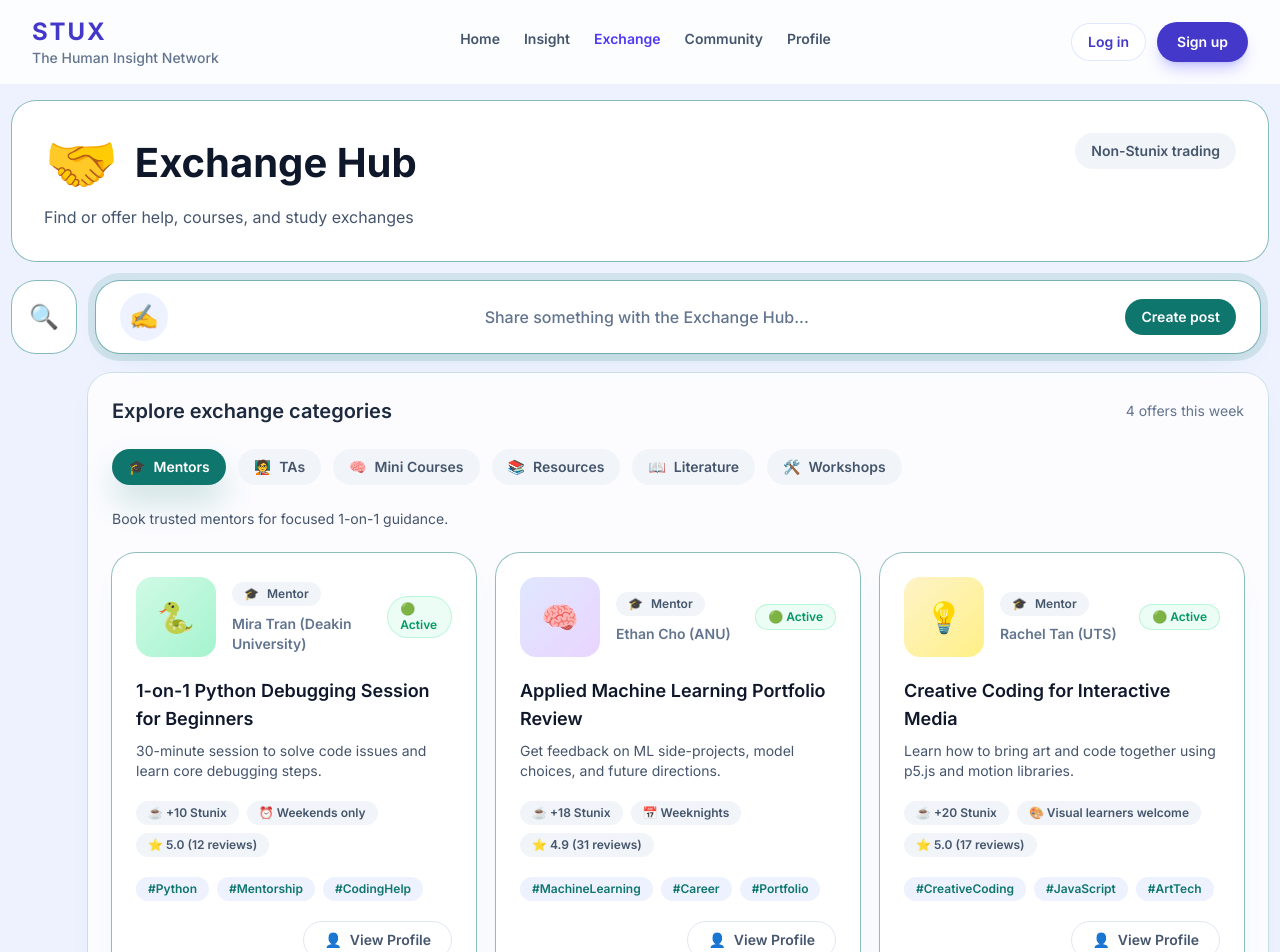
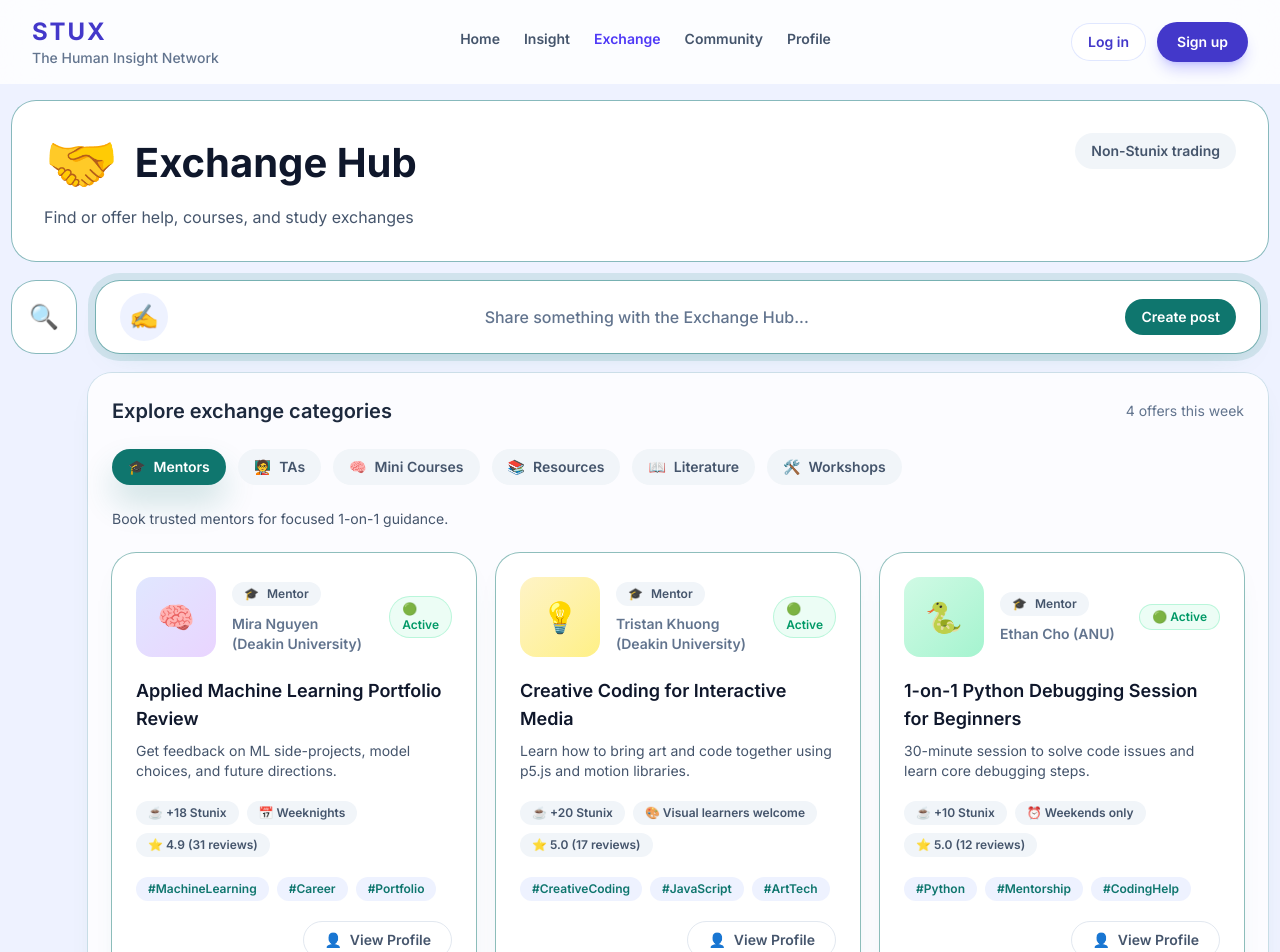
Before and after one commit to triek/stu-x, a Vue app: page /exchange in a window 1280 px wide. Shown: the top 952 px of the page. Built offline with nearby package versions, Linux system fonts and the light colour scheme.

Commit message:
edited the post details

```diff
--- a/src/components/PillarLayout.vue
+++ b/src/components/PillarLayout.vue
@@ -375,7 +375,7 @@ const submitForm = () => {
     <!-- Side bar -->
     <div
       :class="[
-        'grid gap-3',
+        'grid gap-3 items-start',
         sidebarExpanded
           ? 'lg:grid-cols-[minmax(0,_260px)_1fr]'
           : 'lg:grid-cols-[max-content_1fr]'
@@ -425,12 +425,28 @@ const submitForm = () => {
         <!-- Feed -->
         <div class="grid gap-3">
           <slot name="feed" :items="filteredFeed" :accent="accentColor" :filters="activeFilters">
-            <p
-              v-if="!filteredFeed.length"
-              class="rounded-3xl border border-dashed border-slate-200 px-6 py-12 text-center text-sm font-semibold text-slate-500"
-            >
-              No posts match the current filters. Try adjusting your search or tags.
-            </p>
+            <!-- No item in category -->
+            <div
+              class="grid gap-6 rounded-3xl bg-white/80 p-6 shadow-panel ring-1"
+              :style="{ '--tw-ring-color': `var(--pillar-ring-soft)` }">
+              <div
+                v-if="!filteredFeed.length"
+                class="flex flex-col items-center justify-center gap-3 rounded-3xl border border-dashed border-slate-300 bg-white/60 p-10 text-center text-slate-500">
+                <span class="text-4xl">🛎️</span>
+
+                <p class="text-base font-semibold">No posts match the current filters</p>
+                <p class="text-sm text-slate-500">Try adjusting your search or be the first to create a post and earn Stunix from the community.</p>
+
+                <!-- Create post button -->
+                <button
+                  type="button"
+                  class="inline-flex items-center gap-2 rounded-full px-5 py-2 text-sm font-semibold text-white shadow-lg transition-transform hover:-translate-y-0.5"
+                  :style="{ backgroundColor: accentColor, boxShadow: `0 18px 32px ${accent}35` }">
+                  ➕ Create Offer
+                </button>
+              </div>
+            </div>
+
             <article
               v-for="item in filteredFeed"
               :key="item.title ?? item.id"
--- a/src/data/exchangePosts.js
+++ b/src/data/exchangePosts.js
@@ -1,27 +1,11 @@
 export const exchangePosts = [
   // 🎓 Mentors
   {
-    id: 'mira-tran-mentor',
-    category: 'mentors',
-    image: { emoji: '🐍', gradient: 'from-emerald-100 to-emerald-200' },
-    type: { icon: '🎓', label: 'Mentor' },
-    name: 'Mira Tran (Deakin University)',
-    title: '1-on-1 Python Debugging Session for Beginners',
-    summary: '30-minute session to solve code issues and learn core debugging steps.',
-    details: ['☕ +10 Stunix', '⏰ Weekends only', '⭐ 5.0 (12 reviews)'],
-    tags: ['Python', 'Mentorship', 'CodingHelp'],
-    actions: [
-      { icon: '👤', label: 'View Profile' },
-      { icon: '🤝', label: 'Request Session', highlight: true },
-    ],
-    status: 'active',
-  },
-  {
-    id: 'ethan-cho-mentor',
+    id: 'mira-nguyen-mentor',
     category: 'mentors',
     image: { emoji: '🧠', gradient: 'from-indigo-100 to-purple-200' },
     type: { icon: '🎓', label: 'Mentor' },
-    name: 'Ethan Cho (ANU)',
+    name: 'Mira Nguyen (Deakin University)',
     title: 'Applied Machine Learning Portfolio Review',
     summary: 'Get feedback on ML side-projects, model choices, and future directions.',
     details: ['☕ +18 Stunix', '📅 Weeknights', '⭐ 4.9 (31 reviews)'],
@@ -33,15 +17,31 @@ export const exchangePosts = [
     status: 'active',
   },
   {
-    id: 'rachel-tan-mentor',
+    id: 'tristan-khuong-mentor',
     category: 'mentors',
     image: { emoji: '💡', gradient: 'from-amber-100 to-yellow-200' },
     type: { icon: '🎓', label: 'Mentor' },
-    name: 'Rachel Tan (UTS)',
+    name: 'Tristan Khuong (Deakin University)',
     title: 'Creative Coding for Interactive Media',
     summary: 'Learn how to bring art and code together using p5.js and motion libraries.',
     details: ['☕ +20 Stunix', '🎨 Visual learners welcome', '⭐ 5.0 (17 reviews)'],
     tags: ['CreativeCoding', 'JavaScript', 'ArtTech'],
+    actions: [
+      { icon: '👤', label: 'View Profile' },
+      { icon: '🤝', label: 'Request Session', highlight: true },
+    ],
+    status: 'active',
+  },
+  {
+    id: 'ethan-cho-mentor',
+    category: 'mentors',
+    image: { emoji: '🐍', gradient: 'from-emerald-100 to-emerald-200' },
+    type: { icon: '🎓', label: 'Mentor' },
+    name: 'Ethan Cho (ANU)',
+    title: '1-on-1 Python Debugging Session for Beginners',
+    summary: '30-minute session to solve code issues and learn core debugging steps.',
+    details: ['☕ +10 Stunix', '⏰ Weekends only', '⭐ 5.0 (12 reviews)'],
+    tags: ['Python', 'Mentorship', 'CodingHelp'],
     actions: [
       { icon: '👤', label: 'View Profile' },
       { icon: '🤝', label: 'Request Session', highlight: true },
--- a/src/data/insightDiscussions.js
+++ b/src/data/insightDiscussions.js
@@ -10,7 +10,7 @@ export const insightDiscussions = {
       answers: [
         {
           id: 'answer-1',
-          author: 'Mira Tran',
+          author: 'Aline Tran',
           role: 'Host · Deakin University',
           timeAgo: '1h ago',
           message:
@@ -28,7 +28,7 @@ export const insightDiscussions = {
       answers: [
         {
           id: 'answer-2',
-          author: 'Mira Tran',
+          author: 'Aline Tran',
           role: 'Host · Deakin University',
           timeAgo: '3h ago',
           message:
--- a/src/data/insightPosts.js
+++ b/src/data/insightPosts.js
@@ -3,7 +3,7 @@ export const insightPosts = [
     id: 'academic-ai-study-workflows',
     type: { icon: '🧪', label: 'Academic' },
     typeColor: '#4338ca',
-    author: 'Mira Tran (Deakin University)',
+    author: 'Aline Tran (Deakin University)',
     title: 'How Students Use AI in Study Workflows',
     subtitle: 'A 5-minute study exploring how AI tools affect student focus and productivity.',
     details: ['🕓 5 min', '☕ +10 Stunix', '📅 Open until 20 Oct 2025'],
--- a/src/views/ExchangeView.vue
+++ b/src/views/ExchangeView.vue
@@ -217,8 +217,8 @@ const handleSubmit = (form) => {
             class="flex flex-col items-center justify-center gap-3 rounded-3xl border border-dashed border-slate-300 bg-white/60 p-10 text-center text-slate-500">
             <span class="text-4xl">🛎️</span>
 
-            <p class="text-base font-semibold">No offers in this category yet</p>
-            <p class="text-sm text-slate-500">Be the first to create a listing and earn Stunix from the community.</p>
+            <p class="text-base font-semibold">No offers match the current filters</p>
+            <p class="text-sm text-slate-500">Try adjusting your search or be the first to create an offer.</p>
 
             <!-- Create post button -->
             <button
```
